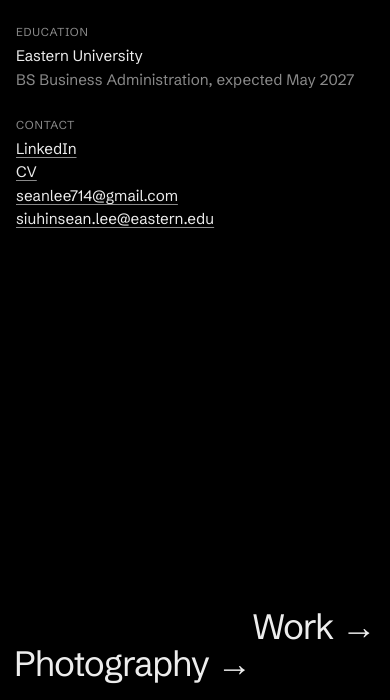
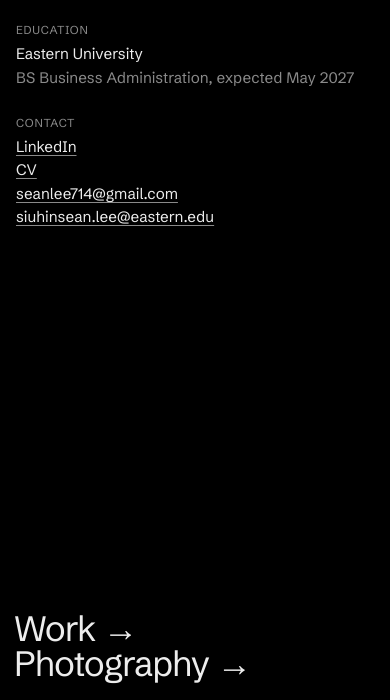
Before and after one commit to seanlee714-lgtm/siuhinseanlee, a plain HTML site: page index.html in a window 390 px wide. Shown: the part 144-844 px from the top of the page. Drawn offline with Linux system fonts and the light colour scheme.

Commit message:
Work and Photography together, bottom left
Co-Authored-By: Claude Opus 5.5 <noreply@anthropic.com>

```diff
--- a/style.css
+++ b/style.css
@@ -172,12 +172,13 @@ dialog[open] { animation: fade .35s ease both; }
 .front { grid-template-columns: minmax(0, 34%) minmax(0, 1fr); }
 .col { grid-column: 1; }
 .who { grid-column: 2; justify-self: end; }
-.to-work { grid-column: 2; justify-self: end; margin-left: 0; margin-right: -0.04em; }
-.to-photo { grid-column: 1; justify-self: start; margin-left: -0.055em; margin-right: 0; }
+.front { grid-template-rows: auto 1fr auto auto; row-gap: 4px; }
+.to-work { grid-column: 1 / -1; grid-row: 3; justify-self: start; margin-left: -0.055em; margin-right: 0; }
+.to-photo { grid-column: 1 / -1; grid-row: 4; justify-self: start; }
 @media (max-width: 760px) {
   .front { grid-template-columns: minmax(0, 1fr) auto; }
   .col { grid-column: 1 / -1; }
   .who { grid-column: 1 / -1; justify-self: end; }
-  .to-work { grid-column: 1 / -1; justify-self: end; }
+  .to-work { grid-column: 1 / -1; justify-self: start; }
   .to-photo { grid-column: 1 / -1; justify-self: start; }
 }
```
